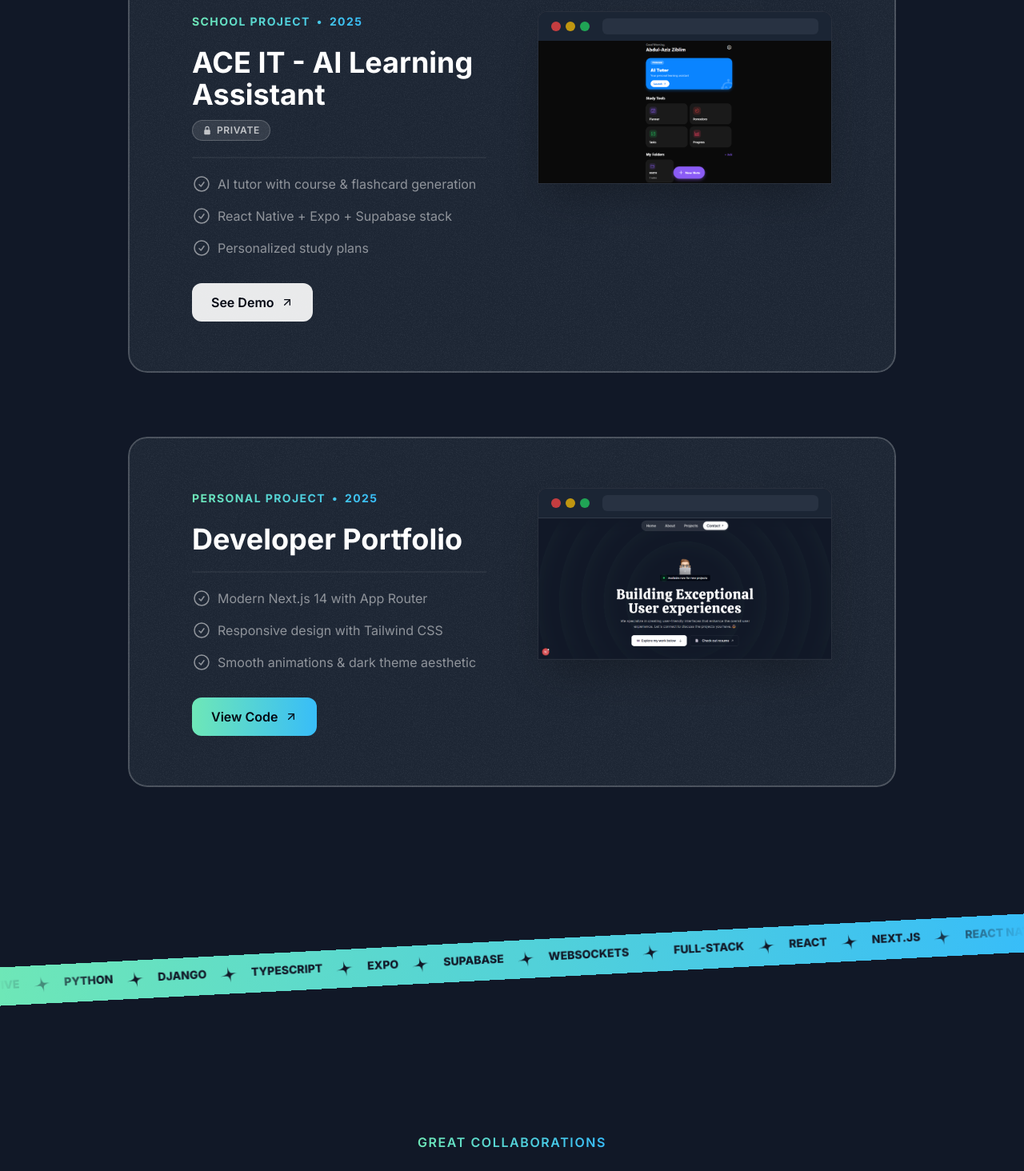
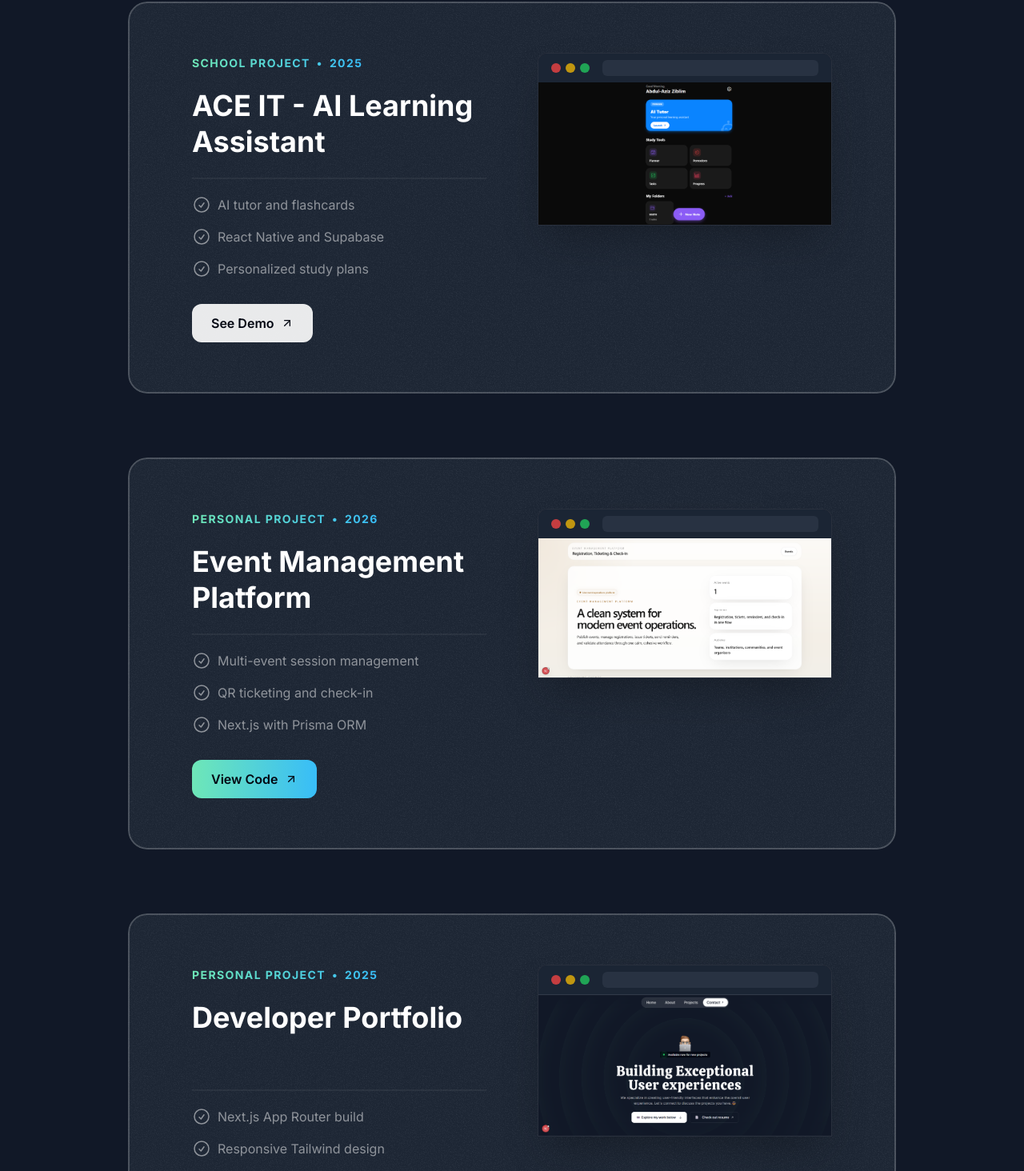
Before and after one commit to aaziblim/new-portfolio-website, a Next.js app: page / in a window 1280 px wide. Shown: the part 1766-3230 px from the top of the page at 80% size. Built offline with nearby package versions, Linux system fonts and the light colour scheme; a web font is replaced by a local one.

Commit message:
Add project to project section and update projects card component

```diff
--- a/src/app/resume/page.tsx
+++ b/src/app/resume/page.tsx
@@ -183,6 +183,26 @@ const ResumePage = () => {
             <div className="group">
               <div className="flex items-baseline justify-between mb-1">
                 <h3 className="font-medium text-white group-hover:text-emerald-300 transition-colors">
+                  Event Management Platform
+                </h3>
+                <a
+                  href="https://github.com/aaziblim/Event-management-system"
+                  target="_blank"
+                  rel="noopener noreferrer"
+                  className="text-xs text-white/40 hover:text-white transition-colors"
+                >
+                  View â†—
+                </a>
+              </div>
+              <p className="text-white/50 text-sm mb-2">Next.js App Router Â· TypeScript Â· Prisma Â· PostgreSQL Â· Tailwind CSS</p>
+              <p className="text-white/60 text-sm">
+                Built a production-quality event operations MVP for event publishing, attendee registration, QR ticketing, reminder emails, and admin check-in tracking. Designed the system around reusable multi-event workflows rather than a single event campaign.
+              </p>
+            </div>
+
+            <div className="group">
+              <div className="flex items-baseline justify-between mb-1">
+                <h3 className="font-medium text-white group-hover:text-emerald-300 transition-colors">
                   Developer Portfolio
                 </h3>
                 <a
--- a/src/sections/Projects.tsx
+++ b/src/sections/Projects.tsx
@@ -1,5 +1,6 @@
 import spherespaceImage from "@/assets/images/spacephere homepage.png";
 import aceItImage from "@/assets/images/ace-it homepage.png";
+import eventManagementImage from "@/assets/images/event management.png";
 import portfolioImage from "@/assets/images/portfolio image.png";
 import Image from "next/image";
 import CheckIcon from "@assets/icons/check-circle.svg";
@@ -14,9 +15,9 @@ const portfolioProjects = [
     year: "2024",
     title: "Spherespace",
     results: [
-      { title: "Real-time chat with WebSocket messaging" },
-      { title: "Live streaming with host controls" },
-      { title: "Gamification with achievements & streaks" },
+      { title: "Real-time chat messaging" },
+      { title: "Live streaming controls" },
+      { title: "Achievements and streaks" },
     ],
     link: "https://github.com/aaziblim/spaceSphere-hangout",
     demoLink: "https://vimeo.com/1157667528?fl=ip&fe=ec",
@@ -28,23 +29,37 @@ const portfolioProjects = [
     year: "2025",
     title: "ACE IT - AI Learning Assistant",
     results: [
-      { title: "AI tutor with course & flashcard generation" },
-      { title: "React Native + Expo + Supabase stack" },
+      { title: "AI tutor and flashcards" },
+      { title: "React Native and Supabase" },
       { title: "Personalized study plans" },
     ],
     link: "",
     demoLink: "https://drive.google.com/file/d/1MWoaVTanJlVGbApranXWrs7Zuh_7TpUN/view?usp=sharing",
     image: aceItImage,
-    isPrivate: true,
+    isPrivate: false,
+  },
+  {
+    company: "Personal Project",
+    year: "2026",
+    title: "Event Management Platform",
+    results: [
+      { title: "Multi-event session management" },
+      { title: "QR ticketing and check-in" },
+      { title: "Next.js with Prisma ORM" },
+    ],
+    link: "https://github.com/aaziblim/Event-management-system",
+    demoLink: "",
+    image: eventManagementImage,
+    isPrivate: false,
   },
   {
     company: "Personal Project",
     year: "2025",
     title: "Developer Portfolio",
     results: [
-      { title: "Modern Next.js 14 with App Router" },
-      { title: "Responsive design with Tailwind CSS" },
-      { title: "Smooth animations & dark theme aesthetic" },
+      { title: "Next.js App Router build" },
+      { title: "Responsive Tailwind design" },
+      { title: "Smooth animated interface" },
     ],
     link: "https://github.com/aaziblim/new-portfolio-website",
     demoLink: "",
@@ -79,31 +94,22 @@ export const ProjectsSection = () => {
                     <span>{project.year}</span>
                   </div>
 
-                  <h3 className="font-serif font-bold text-2xl md:text-4xl mt-2 md:mt-5 flex items-center gap-3 flex-wrap">
-                    {project.title}
-                    {project.isPrivate && (
-                      <span className="inline-flex items-center gap-1.5 px-3 py-1 text-xs font-semibold uppercase tracking-wider bg-white/10 text-white/70 rounded-full border border-white/20">
-                        <svg
-                          xmlns="http://www.w3.org/2000/svg"
-                          viewBox="0 0 16 16"
-                          fill="currentColor"
-                          className="size-3"
-                        >
-                          <path fillRule="evenodd" d="M8 1a3.5 3.5 0 0 0-3.5 3.5V7A1.5 1.5 0 0 0 3 8.5v5A1.5 1.5 0 0 0 4.5 15h7a1.5 1.5 0 0 0 1.5-1.5v-5A1.5 1.5 0 0 0 11.5 7V4.5A3.5 3.5 0 0 0 8 1Zm2 6V4.5a2 2 0 1 0-4 0V7h4Z" clipRule="evenodd" />
-                        </svg>
-                        Private
-                      </span>
-                    )}
-                  </h3>
+                  <div className="mt-2 md:mt-5 min-h-[72px] md:min-h-[92px]">
+                    <h3 className="max-w-[18ch] font-serif font-bold text-[clamp(1.5rem,3vw,2.25rem)] leading-tight line-clamp-2">
+                      {project.title}
+                    </h3>
+                  </div>
                   <hr className="border-t-2 border-white/5 mt-4 md:mt-5" />
                   <ul className="flex flex-col gap-4 mt-4 md:mt-5">
                     {project.results.map((result) => (
                       <li
                         key={result.title}
-                        className="flex gap-2 text-sm md:text-base text-white/50"
+                        className="flex min-w-0 gap-2 text-sm md:text-base text-white/50"
                       >
-                        <CheckIcon className="size-5 md:size-6" />
-                        <span>{result.title}</span>
+                        <CheckIcon className="size-5 shrink-0 md:size-6" />
+                        <span className="block whitespace-nowrap">
+                          {result.title}
+                        </span>
                       </li>
                     ))}
                   </ul>
@@ -140,7 +146,6 @@ export const ProjectsSection = () => {
                         </div>
                         <div className="flex-1 bg-gray-700/50 rounded-md h-5 ml-2"></div>
                       </div>
-                      {/* Screenshot */}
                       <Image
                         src={project.image}
                         alt={project.title}
```
Also changed, not shown: src/assets/images/event management.png (added).
